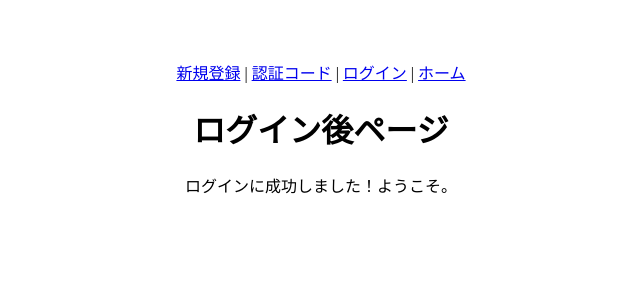
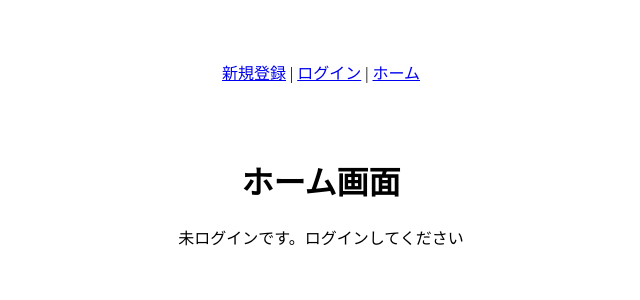
Before and after one commit to kkoouuya0730/cognito-auth-practice, a React (Vite) app: page /home in a window 1280 px wide. Shown: the top 300 px of the page, without its empty margins (319-959 px from the left). Built offline with nearby package versions, Linux system fonts and the light colour scheme; what amazon-cognito-identity-js would draw is missing.

Commit message:
新規登録、ログイン、ログアウト機能作成

```diff
--- a/src/components/Layout.tsx
+++ b/src/components/Layout.tsx
@@ -1,11 +1,11 @@
 import { Link, Outlet } from "react-router";
+import "../styles/App.css";
 
 export default function Layout() {
   return (
     <div style={{ padding: "20px" }}>
       <nav style={{ marginBottom: "20px" }}>
-        <Link to="/signup">新規登録</Link> | <Link to="/verify">認証コード</Link> | <Link to="/login">ログイン</Link> |{" "}
-        <Link to="/home">ホーム</Link>
+        <Link to="/signup">新規登録</Link> | <Link to="/login">ログイン</Link> | <Link to="/home">ホーム</Link>
       </nav>
       <Outlet />
     </div>
--- a/src/pages/Login.tsx
+++ b/src/pages/Login.tsx
@@ -1,7 +1,7 @@
 import { useState } from "react";
-import "../styles/App.css";
 import { CognitoUser, AuthenticationDetails, CognitoUserPool } from "amazon-cognito-identity-js";
 import { poolData } from "../config/cognito";
+import { useAuth } from "../contexts/authContext/useAuth";
 
 const userPool = new CognitoUserPool(poolData);
 
@@ -10,6 +10,8 @@ function Login() {
   const [password, setPassword] = useState("");
   const [message, setMessage] = useState("");
   const [loading, setLoading] = useState(false);
+
+  const { login } = useAuth();
 
   const handleLogin = async (e: React.FormEvent) => {
     e.preventDefault();
@@ -20,18 +22,17 @@ function Login() {
       const user = new CognitoUser({ Username: email, Pool: userPool });
       const authDetails = new AuthenticationDetails({ Username: email, Password: password });
 
-      const result = await new Promise((resolve, reject) => {
+      await new Promise((resolve, reject) => {
         user.authenticateUser(authDetails, {
           onSuccess: (result) => {
             const accessToken = result.getAccessToken().getJwtToken();
-            localStorage.setItem("accessToken", accessToken);
+            login(accessToken);
             resolve(accessToken);
           },
           onFailure: (err) => reject(err),
         });
       });
 
-      console.log("✅ ログイン成功:", result);
       setMessage("ログイン成功");
       setEmail("");
       setPassword("");
--- a/src/pages/SignUp.tsx
+++ b/src/pages/SignUp.tsx
@@ -1,5 +1,4 @@
 import { useState } from "react";
-import "../styles/App.css";
 import { CognitoUserPool } from "amazon-cognito-identity-js";
 import { poolData } from "../config/cognito";
 import { useNavigate } from "react-router";
--- a/src/pages/UserHome.tsx
+++ b/src/pages/UserHome.tsx
@@ -1,10 +1,22 @@
-import "../styles/App.css";
+import { useAuth } from "../contexts/authContext/useAuth";
 
 function UserHome() {
+  const { isAuthenticated, logout } = useAuth();
+
   return (
-    <div>
-      <h1>ログイン後ページ</h1>
-      <p>ログインに成功しました！ようこそ。</p>
+    <div style={{ padding: "2rem" }}>
+      <h1>ホーム画面</h1>
+
+      {isAuthenticated ? (
+        <>
+          <p>ログインに成功しました！ようこそ。</p>
+          <button type="button" onClick={logout}>
+            ログアウト
+          </button>
+        </>
+      ) : (
+        <p>未ログインです。ログインしてください</p>
+      )}
     </div>
   );
 }
--- a/src/pages/VerifyCode.tsx
+++ b/src/pages/VerifyCode.tsx
@@ -1,5 +1,4 @@
 import { useState } from "react";
-import "../styles/App.css";
 import { CognitoUser, CognitoUserPool } from "amazon-cognito-identity-js";
 import { poolData } from "../config/cognito";
 import { useLocation, useNavigate } from "react-router";
```
